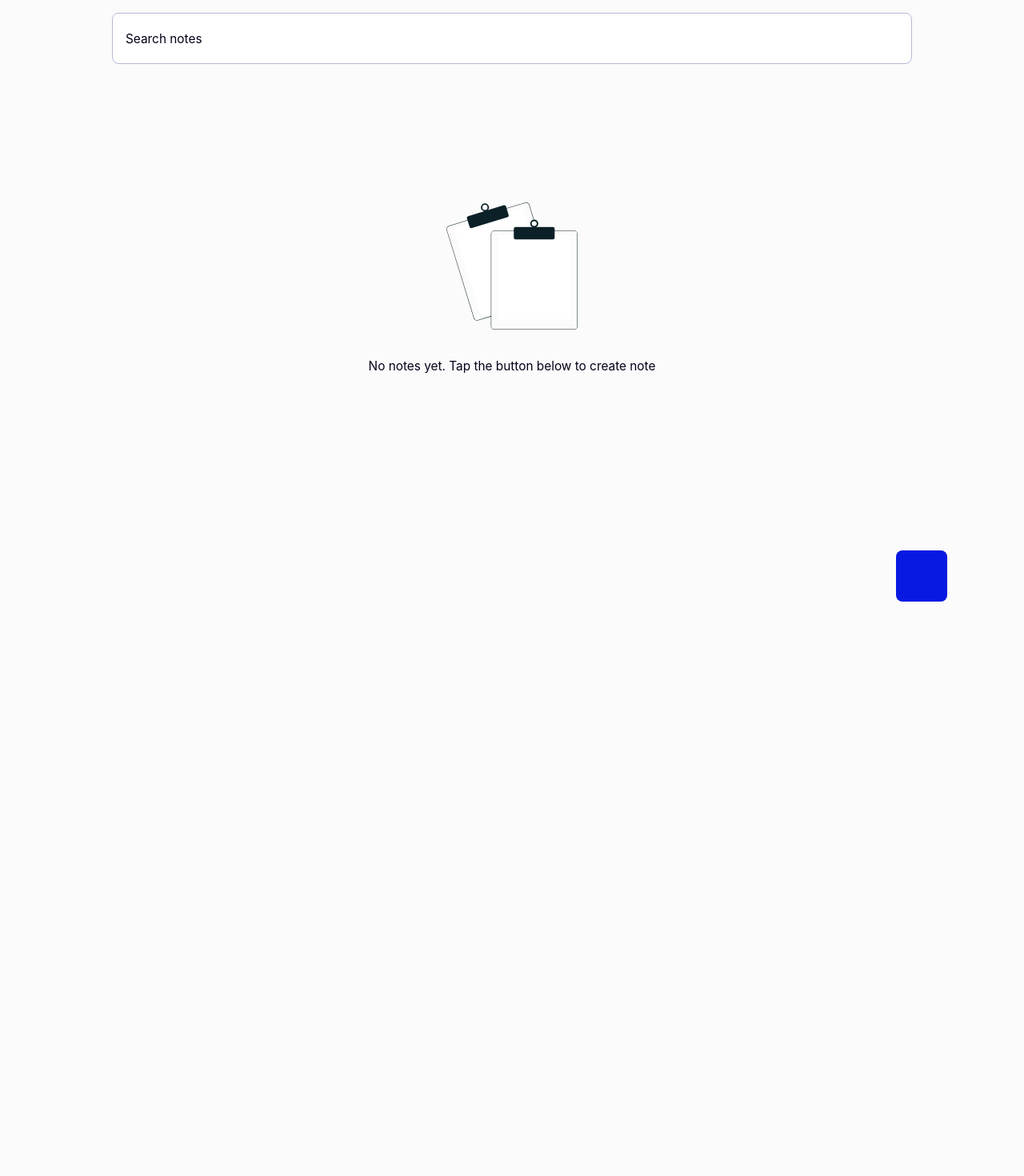
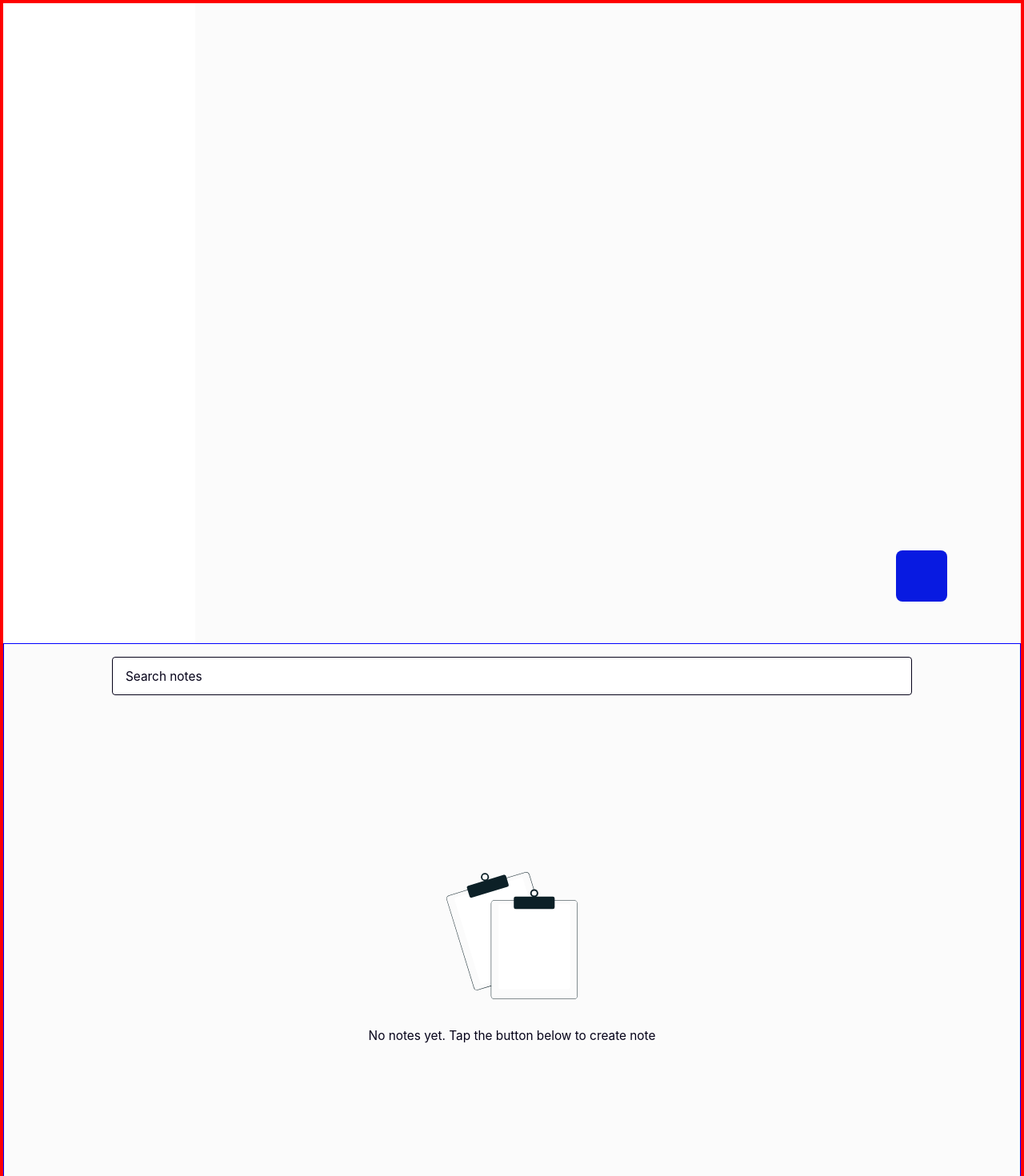
Before and after one commit to gzkdev/minote, a React (Create React App) app: page / in a window 1280 px wide. Shown: the top 1470 px of the page at 80% size. Before the commit the page ends 800 px from the top, so only its background shows below. Built offline with nearby package versions, Linux system fonts and the light colour scheme; some icons are missing.

Commit message:
surfing through the mess, delete app container styled component

```diff
--- a/src/App.js
+++ b/src/App.js
@@ -4,14 +4,19 @@ import Notes from "./components/Notes/Notes";
 import SearchBar from "./components/SearchBar/SearchBar";
 import { NotesProvider } from "./NotesContext";
 import AppContainer from "./components/AppContainer/AppContainer";
+import SideBar from "./components/SideBar/SideBar";
+import MainContainer from "./components/MainContainer";
 
 function App() {
   return (
     <NotesProvider>
       <GlobalStyles />
-      <SearchBar />
       <AppContainer>
-        <Notes />
+        <SideBar />
+        <MainContainer>
+          <SearchBar />
+          <Notes />
+        </MainContainer>
       </AppContainer>
       <AddNoteForm />
     </NotesProvider>
--- a/src/components/AppContainer/AppContainer.jsx
+++ b/src/components/AppContainer/AppContainer.jsx
@@ -1,4 +1,15 @@
-import { AppContainerStyled } from "./AppContainer.styled";
+import styled from "styled-components";
+
+const AppContainerStyled = styled.div`
+  width: 100%;
+  position: relative;
+  border: 4px solid red;
+
+  @media (width: 768px) {
+    display: grid;
+    grid-template-columns: minmax(240px, 320px) 1fr;
+  }
+`;
 
 export default function AppContainer({ children }) {
   return <AppContainerStyled>{children}</AppContainerStyled>;
--- a/src/components/AppContainer/AppContainer.styled.jsx
+++ /dev/null
@@ -1,11 +0,0 @@
-import styled from "styled-components";
-
-export const AppContainerStyled = styled.div`
-  width: 100%;
-  position: relative;
-
-  @media (width: 768px) {
-    display: grid;
-    grid-template-columns: minmax(240px, 320px) 1fr;
-  }
-`;
--- /dev/null
+++ b/src/components/MainContainer.jsx
@@ -0,0 +1,12 @@
+import styled from "styled-components";
+
+const MainContainerStyled = styled.div`
+  position: relative;
+  border: 1px solid blue;
+  width: 100%;
+  padding: 2rem 1rem 4rem;
+`;
+
+export default function MainContainer({ children }) {
+  return <MainContainerStyled>{children}</MainContainerStyled>;
+}
--- a/src/components/SearchBar/SearchBar.styled.jsx
+++ b/src/components/SearchBar/SearchBar.styled.jsx
@@ -1,7 +1,7 @@
 import styled from "styled-components";
 
 const SearchBarStyled = styled.div`
-  position: fixed;
+  position: absolute;
   top: 1rem;
   left: 50%;
   transform: translate(-50%, 0);
@@ -9,12 +9,12 @@ const SearchBarStyled = styled.div`
   align-items: center;
   width: 90%;
   max-width: 1000px;
-  min-height: 64px;
+  min-height: 48px;
   padding: 0 1rem;
   background-color: var(--color-100);
-  border: 1px solid var(--color-800);
+  border: 1px solid var(--color-700);
   z-index: 900;
-  border-radius: 8px;
+  border-radius: 4px;
 
   & input {
     flex-grow: 1;
--- /dev/null
+++ b/src/components/SideBar/SideBar.jsx
@@ -0,0 +1,36 @@
+import styled from "styled-components";
+
+const SideBarStyled = styled.div`
+  width: 100%;
+  position: fixed;
+  top: 0;
+  left: 0;
+  width: 100%;
+  height: 100%;
+  /* background-color: rgba(0, 0, 0, 0.4); */
+  z-index: 1000;
+  /* opacity: 0; */
+
+  .sideBar__box {
+    width: 240px;
+    position: absolute;
+    height: 100%;
+    background-color: #fff;
+  }
+
+  @media (min-width: 768px) {
+    position: sticky;
+    top: 0;
+    height: 100vh;
+    opacity: 1;
+    background-color: none;
+  }
+`;
+
+export default function SideBar() {
+  return (
+    <SideBarStyled>
+      <div className="sideBar__box"></div>
+    </SideBarStyled>
+  );
+}
```
